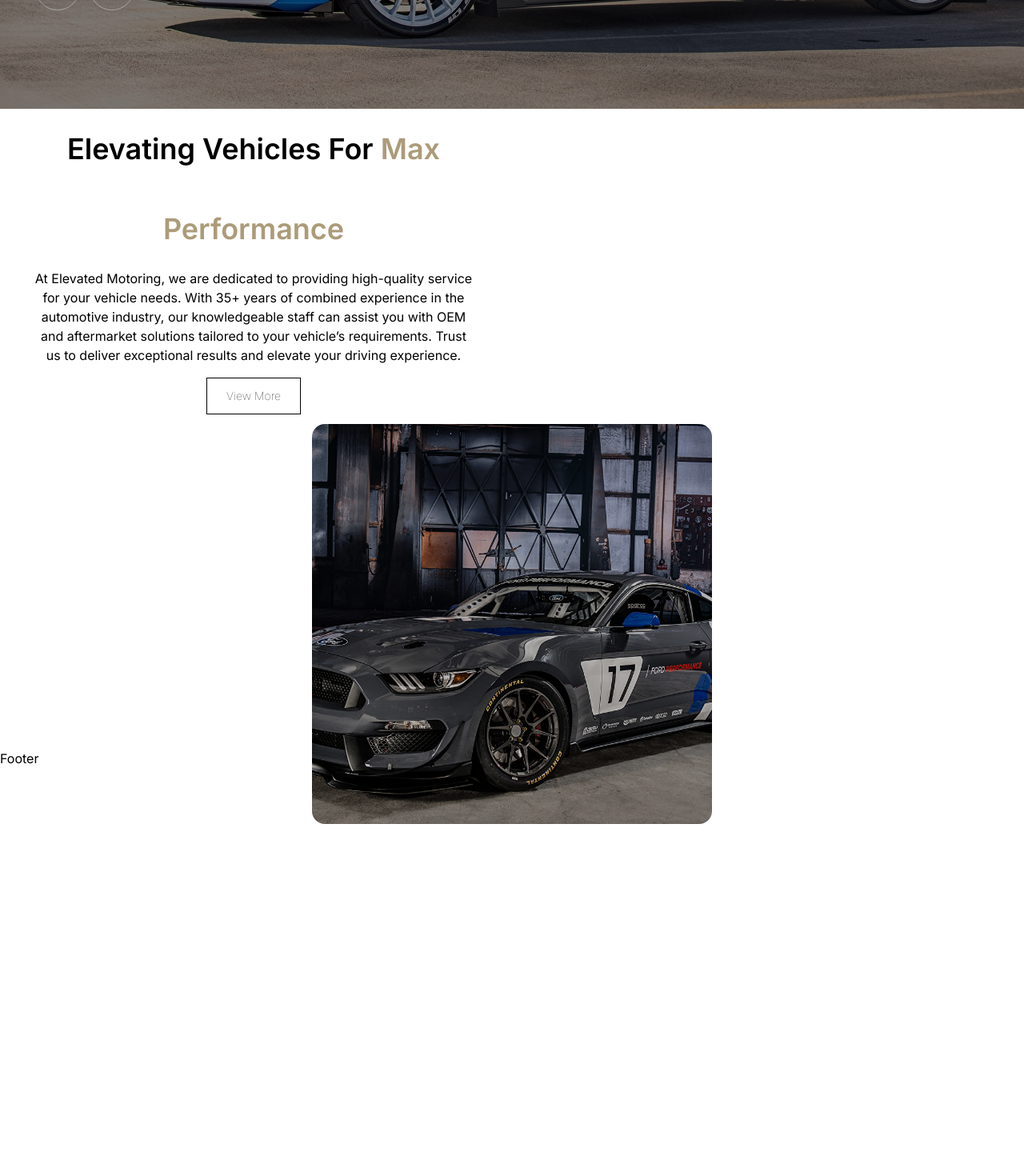
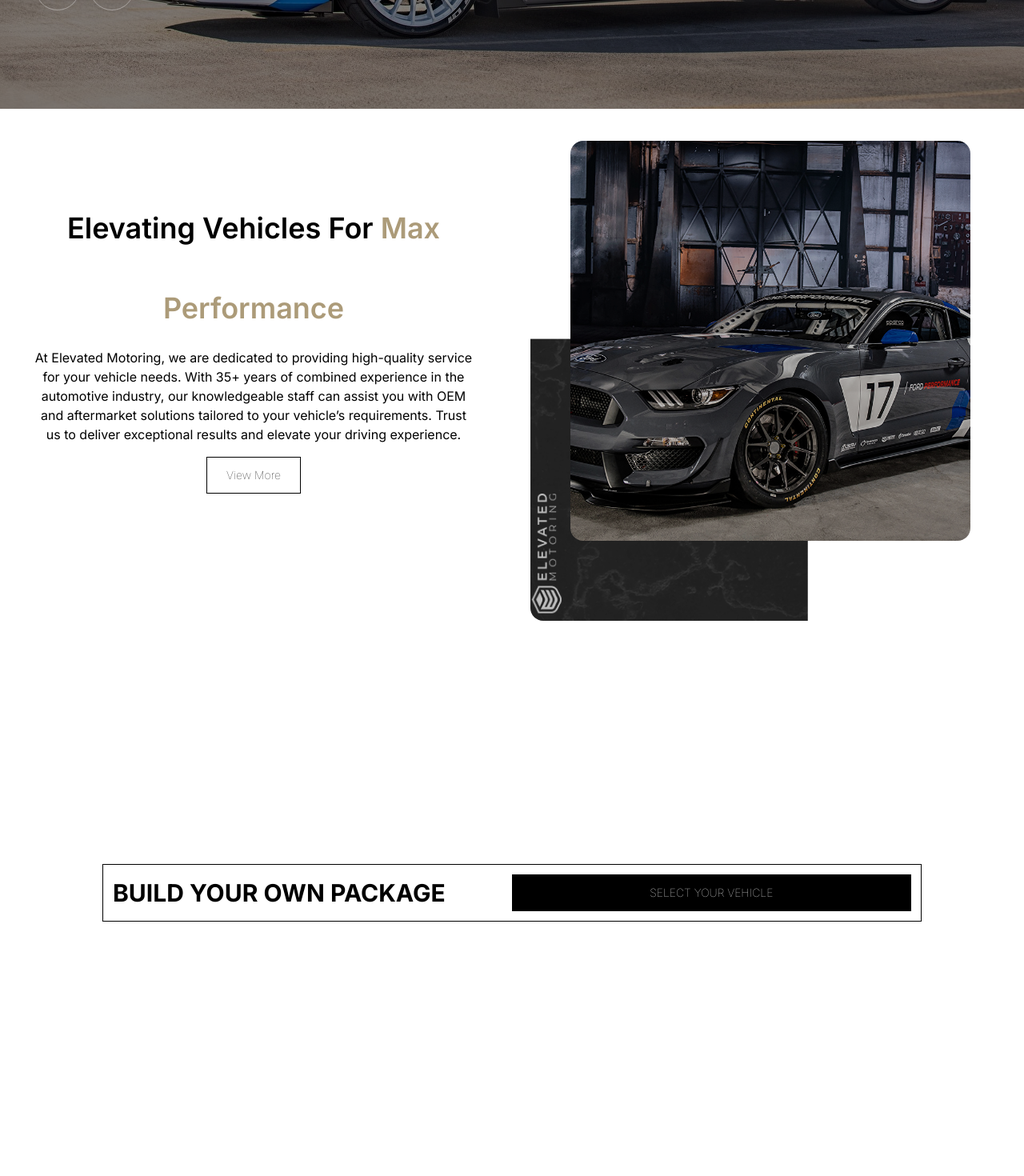
Before and after one commit to dontsul/auto-app, a Next.js app: page / in a window 1280 px wide. Shown: the part 760-2230 px from the top of the page at 80% size. Before the commit the page ends 1790 px from the top, so only its background shows below. Built offline with nearby package versions, Linux system fonts and the light colour scheme.

Commit message:
ComponentAboutFixButton

```diff
--- a/app/layout.tsx
+++ b/app/layout.tsx
@@ -16,7 +16,8 @@ export default function RootLayout({ children }: { children: React.ReactNode })
     <html lang="en">
       <body className={inter.className}>
         <Header />
-        <main >{children}</main>
+
+        <main>{children}</main>
         <Footer />
       </body>
     </html>
--- a/components/aboutSection/AboutSection.tsx
+++ b/components/aboutSection/AboutSection.tsx
@@ -1,41 +1,22 @@
 import React from "react";
 import {AboutBg} from "@/components/aboutSection/AboutBg";
+import {Build} from "@/components/aboutSection/Build";
+import {ImagesAbout} from "@/components/aboutSection/ImagesAbout";
+import {TextAbout} from "@/components/aboutSection/TextAbout";
 
 export function AboutSection (){
 
     return(
-        <div className="fixet h-screen">
-            <div className="grid grid-cols-12 md:col-span-3 gap-3 relative">
-                <AboutBg />
-                <div className="col-span-12 flex md:col-span-6 flex-col items-center justify-center px-5 md:px-10 hover:scale-105 transition-transform duration-300">
-                    <h3 className="text-center relative z-20">
-                        <span className="text-1xl font-semibold md:my-3 md:text-4xl md:leading-[100px]" style={{ color: 'black' }}>Elevating Vehicles For </span>
-                        <span className="text-1xl font-semibold md:my-3 md:text-4xl md:leading-[100px]" style={{ color: '#ac9b79' }}>Max Performance</span>
-                        <span className=" text-[16px] text-center mb-2 h-1 w-5 rounded-full " style={{ display: 'inline-block', width: '100%', textAlign: 'center' }}>
-                            At Elevated Motoring,
-                            we are dedicated to providing
-                            high-quality service for your
-                            vehicle needs. With 35+ years
-                            of combined experience in the
-                            automotive industry, our knowledgeable
-                            staff can assist you with OEM and aftermarket
-                            solutions tailored to your vehicle’s requirements.
-                            Trust us to deliver exceptional results and elevate
-                            your driving experience.
-                        </span>
-                        <button className="w-fit rounded-none border-[1px] border-[#000] px-6 py-3 text-sm font-thin transition duration-300 ease-in-out hover:bg-black hover:text-white mt-4">View More</button>
+        <div className="fixet ">
+            <AboutBg />
+            <div className="relative">
+                <div className="  grid grid-cols-10 md:col-span-3 gap-3 relative">
+                    <TextAbout />
+                    <ImagesAbout />
+                </div>
+                <Build />
+            </div>
 
-                    </h3>
-                </div>
-                <div className="col-span-12 flex justify-center hover:scale-105 transition-transform duration-300">
-                    <img
-                        style={{ width: 500, height: 500, transform: 'translate(0%, 0%)' }}
-                        src={"2.png"}
-                        alt="Image"
-                        className="rounded-2xl object-cover brightness-75"
-                    />
-                </div>
-            </div>
         </div>
     );
 }
--- /dev/null
+++ b/components/aboutSection/Build.tsx
@@ -0,0 +1,15 @@
+import React from "react";
+
+export function Build (){
+    return(
+        <div className="flex  items-center justify-center min-h-screen ">
+            <div className="w-full max-w-screen-lg mx-auto flex items-center border border-black p-3">
+                <span className="w-full text-3xl font-bold">BUILD YOUR OWN PACKAGE</span>
+                <button className="w-full justify-center  py-3 text-sm font-thin border bg-black text-white border-black hover:bg-white hover:text-black ">
+                    SELECT YOUR VEHICLE
+                </button>
+            </div>
+        </div>
+
+    );
+}
--- /dev/null
+++ b/components/aboutSection/ImagesAbout.tsx
@@ -0,0 +1,19 @@
+import React from "react";
+
+export function ImagesAbout (){
+    return(
+        <div className="col-span-5 z-10  p-10 flex justify-center hover:scale-103 transition-transform duration-200">
+            <img className=" absolute rounded-2xl object-cover brightness-75  w-96 h-96 top-20% right-32%"
+                 style={{ width: 600, height: 600  }}
+                 src={"EM-BG.png"}
+                 alt="imgs"/>
+            <img
+                style={{ width: 500, height: 500 }}
+                src={"2.png"}
+                alt="Image"
+                className="rounded-2xl object-cover brightness-75  w-96 h-96"
+            />
+
+        </div>
+    );
+}
--- /dev/null
+++ b/components/aboutSection/TextAbout.tsx
@@ -0,0 +1,28 @@
+
+import React from "react";
+
+export function TextAbout (){
+    return (
+        <div className=" z-10 p-4 col-span-10 flex md:col-span-5  items-center justify-center px-5 md:px-10 hover:scale-105 transition-transform duration-300">
+            <h3 className="text-center relative z-20">
+                <span className="text-1xl font-semibold md:my-3 md:text-4xl md:leading-[100px]" style={{ color: 'black' }}>Elevating Vehicles For </span>
+                <span className="text-1xl font-semibold md:my-3 md:text-4xl md:leading-[100px]" style={{ color: '#ac9b79' }}>Max Performance</span>
+                <span className=" text-[16px] text-center mb-2 h-1 w-5 rounded-full " style={{ display: 'inline-block', width: '100%', textAlign: 'center' }}>
+                            At Elevated Motoring,
+                            we are dedicated to providing
+                            high-quality service for your
+                            vehicle needs. With 35+ years
+                            of combined experience in the
+                            automotive industry, our knowledgeable
+                            staff can assist you with OEM and aftermarket
+                            solutions tailored to your vehicle’s requirements.
+                            Trust us to deliver exceptional results and elevate
+                            your driving experience.
+                        </span>
+                <button className="w-fit rounded-none border-[1px] border-[#000] px-6 py-3 text-sm font-thin transition duration-300 ease-in-out hover:bg-black hover:text-white mt-4">View More</button>
+
+            </h3>
+        </div>
+
+    );
+}
--- a/components/header/Header.tsx
+++ b/components/header/Header.tsx
@@ -8,7 +8,7 @@ import Sliders from "@/components/slider/Sliders";
 
 export const Header = () => {
   return (
-    <header className="bg-[#272725] py-6 px-8 sticky grid grid-cols-3">
+    <header className=" bg-[#272725] py-6 px-8 sticky grid grid-cols-3">
       <BurgerMenu />
       <Logo />
       <ButtonSearch />
--- a/components/slider/OtherInfo.tsx
+++ b/components/slider/OtherInfo.tsx
@@ -38,7 +38,7 @@ function OtherInfo({ data }: Props) {
 
 export default OtherInfo;
 
-const AnimatedText = ({
+export const AnimatedText = ({
   data,
   className,
 }: {
```
Also changed, not shown: public/EM-BG.png (added).
